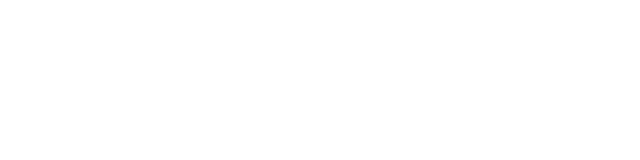
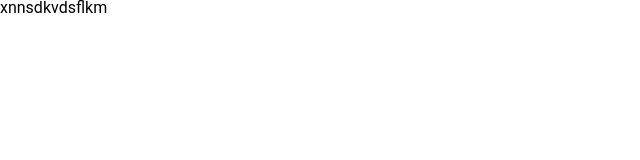
Before and after one commit to TamirlanShakh/fight-club, a React (Create React App) app: page /about in a window 1280 px wide. Shown: the top 160 px of the page, without its empty margins (0-640 px from the left). Built offline with nearby package versions, Linux system fonts and the light colour scheme; a web font is replaced by a local one.

Commit message:
contact page

```diff
--- a/src/pages/About/index.tsx
+++ b/src/pages/About/index.tsx
@@ -1,7 +1,7 @@
 import React from 'react';
 
 const About = () => {
-    return <div className="about"></div>;
+    return <div className="about">xnnsdkvdsflkm</div>;
 };
 
 export default About;
```
